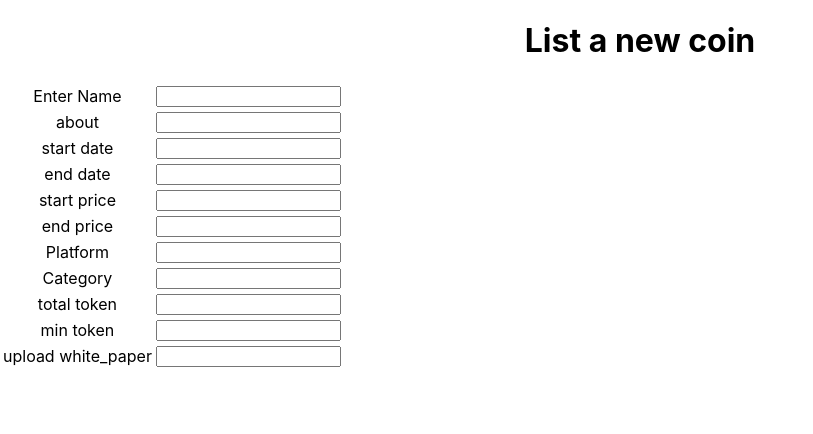
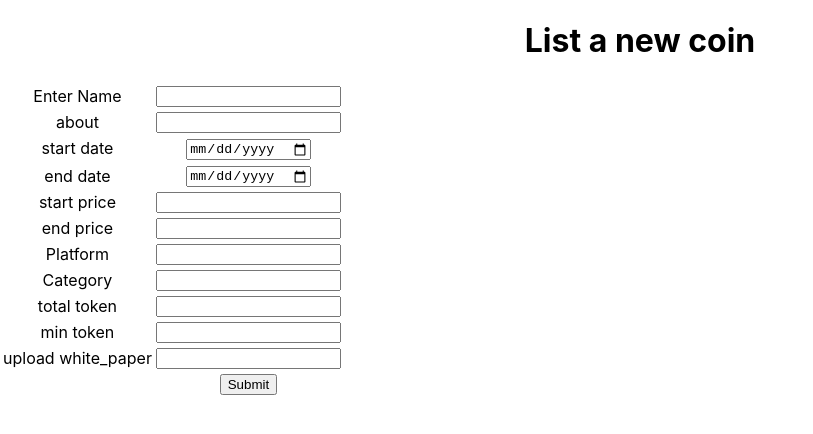
Before and after one commit to hackathonCoinDCX/ico, a React (Create React App) app: page /AddCoin in a window 1280 px wide. Shown: the top 434 px of the page, without its empty margins (0-813 px from the left). Built offline with nearby package versions, Linux system fonts and the light colour scheme.

Commit message:
added add coin submit button

```diff
--- a/src/components/AddCoin.js
+++ b/src/components/AddCoin.js
@@ -20,6 +20,7 @@ class AddCoin extends React.Component {
     console.log("request success");
     console.log(event);
     event.preventDefault();
+
   };
 
 
@@ -35,7 +36,7 @@ class AddCoin extends React.Component {
     return (
       <div>
         <h1>List a new coin</h1>
-        <form>
+        <form onSubmit={this.handleSubmit}>
             <table>
                 <tr>
                     <td>Enter Name</td>
@@ -47,19 +48,19 @@ class AddCoin extends React.Component {
                 </tr>
                 <tr>
                     <td>start date</td>
-                    <td><input type='string'></input></td>
+                    <td><input type='date'></input></td>
                 </tr>
                 <tr>
                     <td>end date</td>
-                    <td><input type='string'></input></td>
+                    <td><input type='date'></input></td>
                 </tr>
                 <tr>
                     <td>start price</td>
-                    <td><input type='string'></input></td>
+                    <td><input type='number'></input></td>
                 </tr>
                 <tr>
                     <td>end price</td>
-                    <td><input type='string'></input></td>
+                    <td><input type='number'></input></td>
                 </tr>
                 <tr>
                     <td>Platform</td>
@@ -71,15 +72,19 @@ class AddCoin extends React.Component {
                 </tr>
                 <tr>
                     <td>total token</td>
-                    <td><input type='string'></input></td>
+                    <td><input type='number'></input></td>
                 </tr>
                 <tr>
                     <td>min token</td>
-                    <td><input type='string'></input></td>
+                    <td><input type='number'></input></td>
                 </tr>
                 <tr>
                     <td>upload white_paper</td>
                     <td><input type='string'></input></td>
+                </tr>
+                <tr>
+                    <td></td>
+                    <td><button type="submit" >Submit</button></td>
                 </tr>
             </table>
         </form>
```
